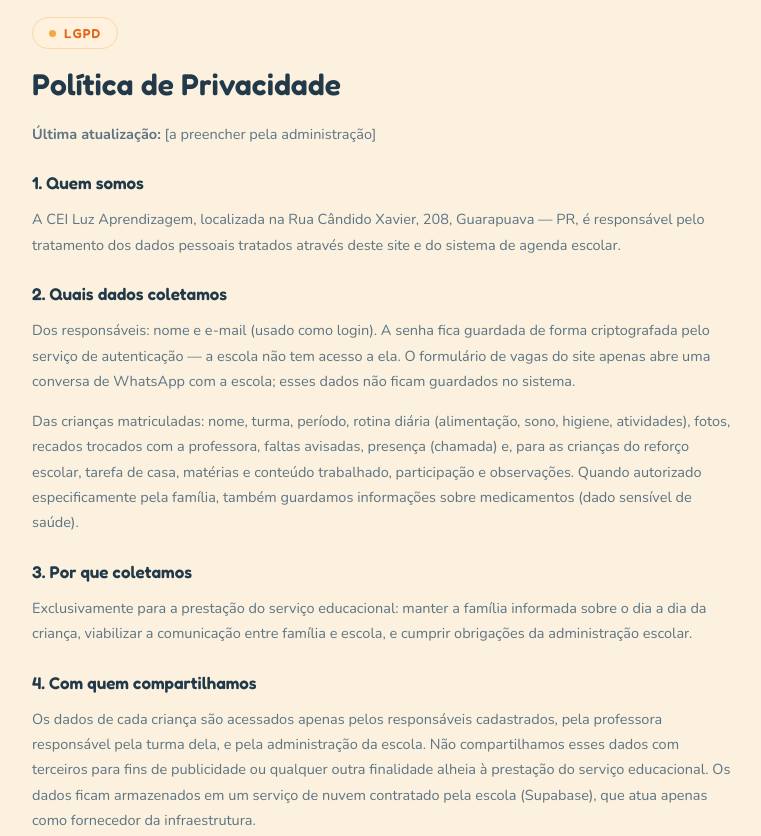
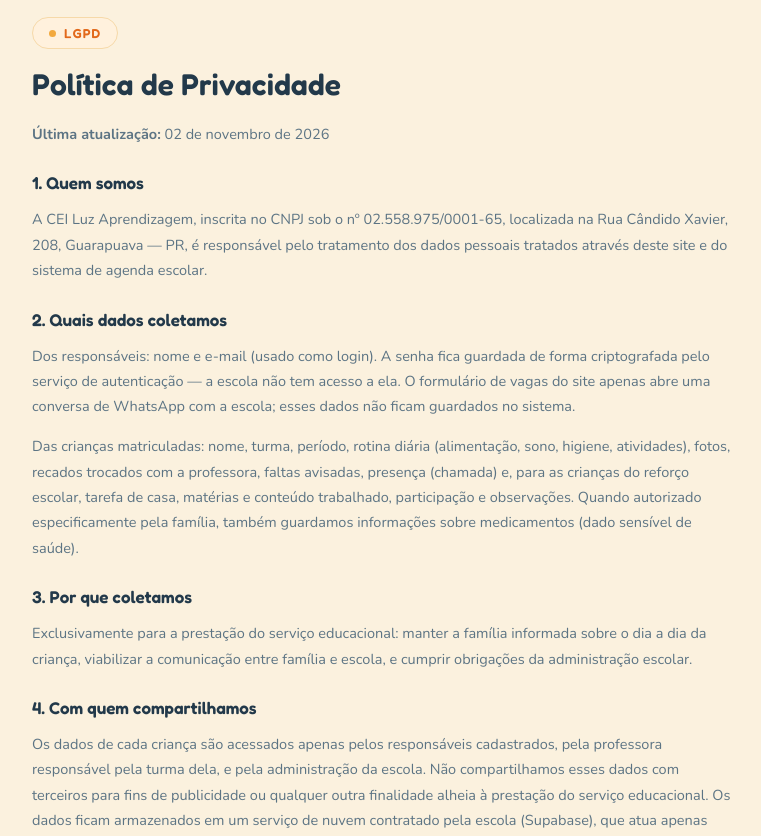
Before and after one commit to CEI-Luz-Aprendizagem/ceiluzaprendizagem, a plain HTML site: page index.html in a window 1280 px wide. Shown: the part 4620-5456 px from the top of the page, without its empty margins (256-1017 px from the left). Drawn offline with nearby package versions, Linux system fonts and the light colour scheme; no server answers.

Commit message:
Add files via upload

```diff
--- a/index.html
+++ b/index.html
@@ -801,10 +801,10 @@
     <div class="eyebrow">LGPD</div>
     <h2 style="font-size:30px; margin-bottom:20px;">Política de Privacidade</h2>
     <div style="font-size:14.5px; color:var(--ink-soft); line-height:1.75;">
-      <p><b>Última atualização:</b> [a preencher pela administração]</p>
+      <p><b>Última atualização:</b> 02 de novembro de 2026</p>
 
       <h3 style="color:var(--ink); font-size:17px; margin-top:26px;">1. Quem somos</h3>
-      <p>A CEI Luz Aprendizagem, localizada na Rua Cândido Xavier, 208, Guarapuava — PR, é responsável pelo tratamento dos dados pessoais tratados através deste site e do sistema de agenda escolar.</p>
+      <p>A CEI Luz Aprendizagem, inscrita no CNPJ sob o nº 02.558.975/0001-65, localizada na Rua Cândido Xavier, 208, Guarapuava — PR, é responsável pelo tratamento dos dados pessoais tratados através deste site e do sistema de agenda escolar.</p>
 
       <h3 style="color:var(--ink); font-size:17px; margin-top:26px;">2. Quais dados coletamos</h3>
       <p>Dos responsáveis: nome e e-mail (usado como login). A senha fica guardada de forma criptografada pelo serviço de autenticação — a escola não tem acesso a ela. O formulário de vagas do site apenas abre uma conversa de WhatsApp com a escola; esses dados não ficam guardados no sistema.</p>
@@ -831,9 +831,6 @@
 
       <h3 style="color:var(--ink); font-size:17px; margin-top:26px;">8. Segurança</h3>
       <p>Adotamos medidas técnicas e administrativas para proteger os dados pessoais tratados neste sistema contra acessos não autorizados.</p>
-    </div>
-    <div class="banner" style="margin-top:28px;">
-      ⚠️ Este texto é um modelo inicial e precisa ser revisado e completado por um profissional jurídico antes de representar oficialmente a política da escola.
     </div>
   </div>
 </section>
```
